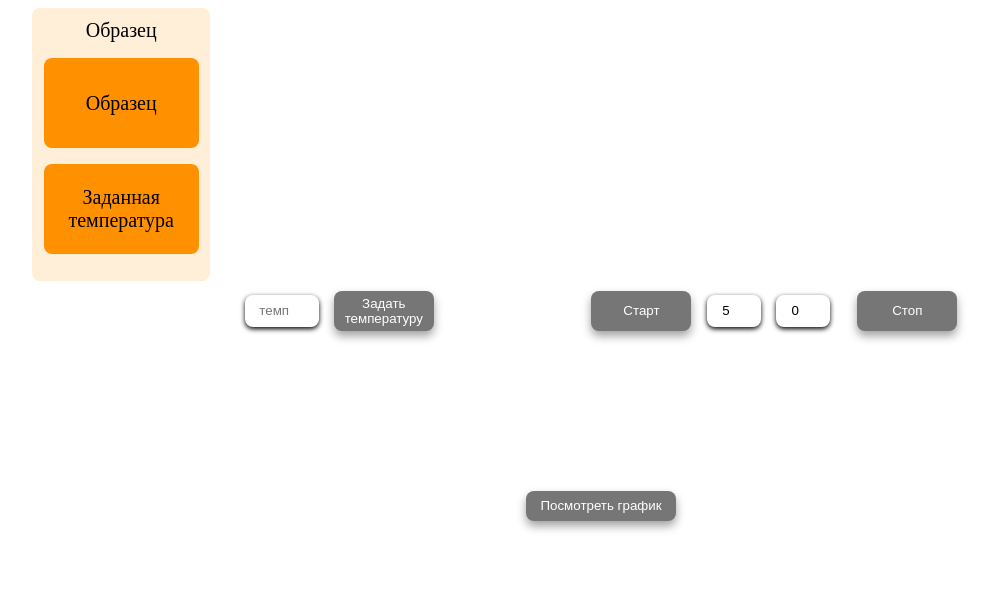
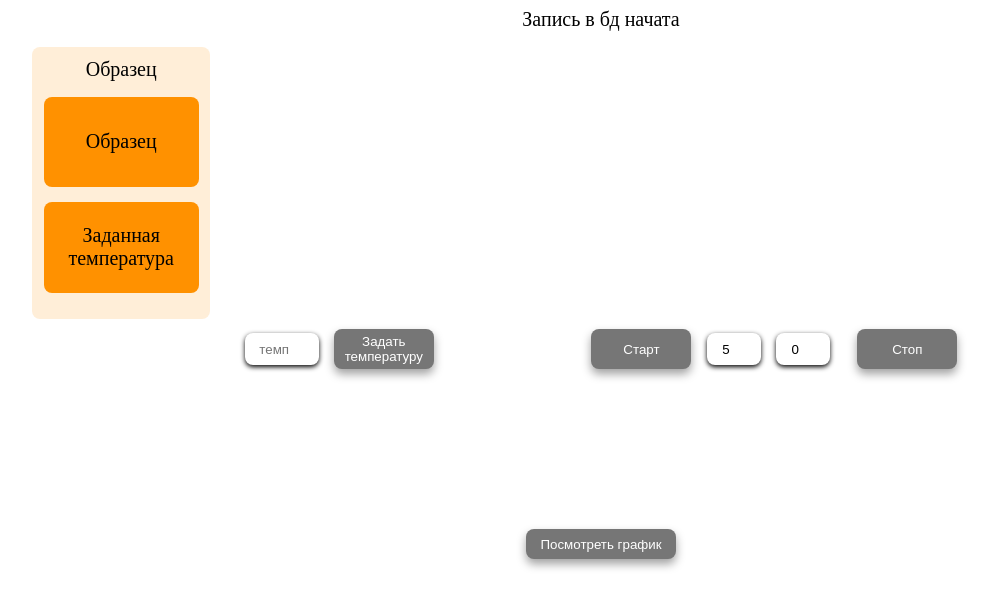
Before and after one commit to MaraGramenitskaya/Tester, a plain HTML site: page public/index.html in a window 1280 px wide. Shown: the whole page, without its empty margins (39-1032 px from the left). Drawn offline with Linux system fonts and the light colour scheme.

Commit message:
Update index.html

```diff
--- a/public/index.html
+++ b/public/index.html
@@ -10,6 +10,7 @@
 
 <body class="display">
     <div class="notification-container" id="notification">
+	    <p>Запись в бд начата</p>
             <p id="notificationText"></p>
     </div>
     <section id="top" class="display">
```
